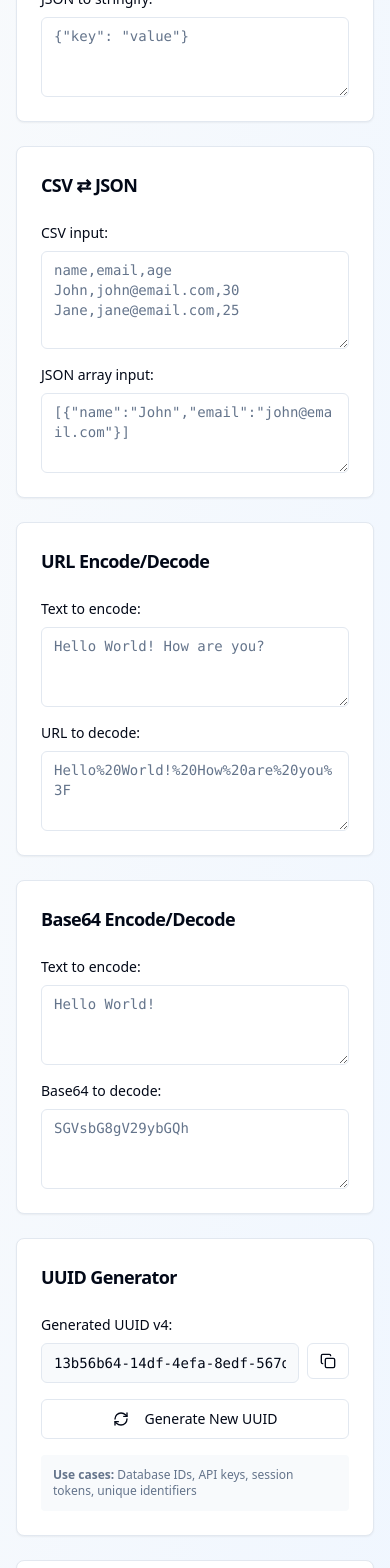
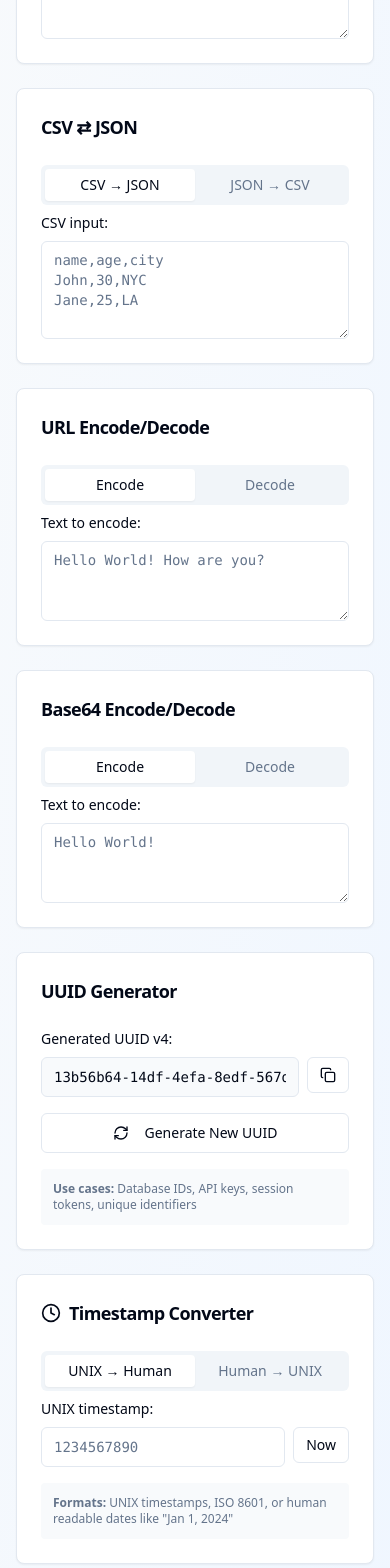
Before and after one commit to ryanjeric/dev-toolbox-quick, a React (Vite) app: page / in a window 390 px wide. Shown: the part 432-2000 px from the top of the page. Built offline with nearby package versions, Linux system fonts and the light colour scheme.

Commit message:
feat: Implement tab navigation for tools
Adds tab navigation to the main page, allowing users to switch between different tools.

```diff
--- a/src/components/Base64Converter.tsx
+++ b/src/components/Base64Converter.tsx
@@ -4,6 +4,7 @@ import { Copy } from "lucide-react";
 import { Button } from "@/components/ui/button";
 import { Card, CardContent, CardHeader, CardTitle } from "@/components/ui/card";
 import { Textarea } from "@/components/ui/textarea";
+import { Tabs, TabsContent, TabsList, TabsTrigger } from "@/components/ui/tabs";
 import { useToast } from "@/hooks/use-toast";
 
 const Base64Converter = () => {
@@ -18,11 +19,7 @@ const Base64Converter = () => {
       setEncodeOutput("");
       return;
     }
-    try {
     setEncodeOutput(btoa(input));
-    } catch (err) {
-      setEncodeOutput("Error encoding to Base64");
-    }
   };
 
   const decodeBase64 = (input: string) => {
@@ -33,7 +30,7 @@ const Base64Converter = () => {
     try {
       setDecodeOutput(atob(input));
     } catch (err) {
-      setDecodeOutput("Invalid Base64 string");
+      setDecodeOutput("Invalid Base64 encoding");
     }
   };
 
@@ -52,8 +49,14 @@ const Base64Converter = () => {
           <span className="text-lg">Base64 Encode/Decode</span>
         </CardTitle>
       </CardHeader>
-      <CardContent className="space-y-4">
-        {/* Encode */}
+      <CardContent>
+        <Tabs defaultValue="encode" className="w-full">
+          <TabsList className="grid w-full grid-cols-2">
+            <TabsTrigger value="encode">Encode</TabsTrigger>
+            <TabsTrigger value="decode">Decode</TabsTrigger>
+          </TabsList>
+
+          <TabsContent value="encode" className="space-y-4">
             <div>
               <label className="text-sm font-medium mb-2 block">Text to encode:</label>
               <Textarea
@@ -64,7 +67,7 @@ const Base64Converter = () => {
                   encodeBase64(e.target.value);
                 }}
                 className="font-mono text-sm"
-            rows={2}
+                rows={3}
               />
             </div>
 
@@ -85,12 +88,13 @@ const Base64Converter = () => {
                   value={encodeOutput}
                   readOnly
                   className="font-mono text-sm bg-slate-50"
-              rows={2}
+                  rows={3}
                 />
               </div>
             )}
+          </TabsContent>
 
-        {/* Decode */}
+          <TabsContent value="decode" className="space-y-4">
             <div>
               <label className="text-sm font-medium mb-2 block">Base64 to decode:</label>
               <Textarea
@@ -101,7 +105,7 @@ const Base64Converter = () => {
                   decodeBase64(e.target.value);
                 }}
                 className="font-mono text-sm"
-            rows={2}
+                rows={3}
               />
             </div>
 
@@ -122,10 +126,12 @@ const Base64Converter = () => {
                   value={decodeOutput}
                   readOnly
                   className="font-mono text-sm bg-slate-50"
-              rows={2}
+                  rows={3}
                 />
               </div>
             )}
+          </TabsContent>
+        </Tabs>
       </CardContent>
     </Card>
   );
--- a/src/components/CsvJsonConverter.tsx
+++ b/src/components/CsvJsonConverter.tsx
@@ -4,6 +4,7 @@ import { Copy } from "lucide-react";
 import { Button } from "@/components/ui/button";
 import { Card, CardContent, CardHeader, CardTitle } from "@/components/ui/card";
 import { Textarea } from "@/components/ui/textarea";
+import { Tabs, TabsContent, TabsList, TabsTrigger } from "@/components/ui/tabs";
 import { useToast } from "@/hooks/use-toast";
 
 const CsvJsonConverter = () => {
@@ -19,21 +20,20 @@ const CsvJsonConverter = () => {
       return;
     }
 
-    try {
     const lines = csv.trim().split('\n');
-      const headers = lines[0].split(',').map(h => h.trim().replace(/"/g, ''));
-      const result = lines.slice(1).map(line => {
-        const values = line.split(',').map(v => v.trim().replace(/"/g, ''));
-        const obj: Record<string, string> = {};
+    const headers = lines[0].split(',').map(h => h.trim());
+    const result = [];
+
+    for (let i = 1; i < lines.length; i++) {
+      const values = lines[i].split(',').map(v => v.trim());
+      const obj: any = {};
       headers.forEach((header, index) => {
         obj[header] = values[index] || '';
       });
-        return obj;
-      });
+      result.push(obj);
+    }
+
     setJsonOutput(JSON.stringify(result, null, 2));
-    } catch (err) {
-      setJsonOutput("Error parsing CSV");
-    }
   };
 
   const jsonToCsv = (json: string) => {
@@ -45,18 +45,21 @@ const CsvJsonConverter = () => {
     try {
       const data = JSON.parse(json);
       if (!Array.isArray(data) || data.length === 0) {
-        setCsvOutput("JSON must be an array of objects");
+        setCsvOutput("Input must be an array of objects");
         return;
       }
 
       const headers = Object.keys(data[0]);
-      const csvHeaders = headers.join(',');
-      const csvRows = data.map(row =>
-        headers.map(header => `"${row[header] || ''}"`).join(',')
-      );
-      setCsvOutput([csvHeaders, ...csvRows].join('\n'));
+      const csvRows = [headers.join(',')];
+
+      data.forEach(row => {
+        const values = headers.map(header => row[header] || '');
+        csvRows.push(values.join(','));
+      });
+
+      setCsvOutput(csvRows.join('\n'));
     } catch (err) {
-      setCsvOutput("Error parsing JSON");
+      setCsvOutput("Invalid JSON");
     }
   };
 
@@ -75,12 +78,18 @@ const CsvJsonConverter = () => {
           <span className="text-lg">CSV ⇄ JSON</span>
         </CardTitle>
       </CardHeader>
-      <CardContent className="space-y-4">
-        {/* CSV to JSON */}
+      <CardContent>
+        <Tabs defaultValue="csv-to-json" className="w-full">
+          <TabsList className="grid w-full grid-cols-2">
+            <TabsTrigger value="csv-to-json">CSV → JSON</TabsTrigger>
+            <TabsTrigger value="json-to-csv">JSON → CSV</TabsTrigger>
+          </TabsList>
+
+          <TabsContent value="csv-to-json" className="space-y-4">
             <div>
               <label className="text-sm font-medium mb-2 block">CSV input:</label>
               <Textarea
-            placeholder="name,email,age&#10;John,john@email.com,30&#10;Jane,jane@email.com,25"
+                placeholder="name,age,city&#10;John,30,NYC&#10;Jane,25,LA"
                 value={csvInput}
                 onChange={(e) => {
                   setCsvInput(e.target.value);
@@ -108,23 +117,24 @@ const CsvJsonConverter = () => {
                   value={jsonOutput}
                   readOnly
                   className="font-mono text-sm bg-slate-50"
-              rows={5}
+                  rows={6}
                 />
               </div>
             )}
+          </TabsContent>
 
-        {/* JSON to CSV */}
+          <TabsContent value="json-to-csv" className="space-y-4">
             <div>
-          <label className="text-sm font-medium mb-2 block">JSON array input:</label>
+              <label className="text-sm font-medium mb-2 block">JSON input (array of objects):</label>
               <Textarea
-            placeholder='[{"name":"John","email":"john@email.com"}]'
+                placeholder='[{"name":"John","age":30,"city":"NYC"},{"name":"Jane","age":25,"city":"LA"}]'
                 value={jsonInput}
                 onChange={(e) => {
                   setJsonInput(e.target.value);
                   jsonToCsv(e.target.value);
                 }}
                 className="font-mono text-sm"
-            rows={3}
+                rows={4}
               />
             </div>
 
@@ -149,6 +159,8 @@ const CsvJsonConverter = () => {
                 />
               </div>
             )}
+          </TabsContent>
+        </Tabs>
       </CardContent>
     </Card>
   );
--- a/src/components/JsonConverter.tsx
+++ b/src/components/JsonConverter.tsx
@@ -1,9 +1,10 @@
 
 import { useState } from "react";
-import { Copy, CheckCircle } from "lucide-react";
+import { Copy } from "lucide-react";
 import { Button } from "@/components/ui/button";
 import { Card, CardContent, CardHeader, CardTitle } from "@/components/ui/card";
 import { Textarea } from "@/components/ui/textarea";
+import { Tabs, TabsContent, TabsList, TabsTrigger } from "@/components/ui/tabs";
 import { useToast } from "@/hooks/use-toast";
 
 const JsonConverter = () => {
@@ -11,37 +12,31 @@ const JsonConverter = () => {
   const [stringInput, setStringInput] = useState("");
   const [jsonOutput, setJsonOutput] = useState("");
   const [stringOutput, setStringOutput] = useState("");
-  const [jsonError, setJsonError] = useState("");
   const { toast } = useToast();
 
-  const formatJson = (input: string) => {
+  const jsonToString = (input: string) => {
     if (!input.trim()) {
       setJsonOutput("");
-      setJsonError("");
       return;
     }
-
     try {
       const parsed = JSON.parse(input);
-      setJsonOutput(JSON.stringify(parsed, null, 2));
-      setJsonError("");
+      setJsonOutput(JSON.stringify(parsed));
     } catch (err) {
-      setJsonError("Invalid JSON format");
-      setJsonOutput("");
+      setJsonOutput("Invalid JSON");
     }
   };
 
-  const stringifyJson = (input: string) => {
+  const stringToJson = (input: string) => {
     if (!input.trim()) {
       setStringOutput("");
       return;
     }
-
     try {
       const parsed = JSON.parse(input);
-      setStringOutput(JSON.stringify(parsed));
+      setStringOutput(JSON.stringify(parsed, null, 2));
     } catch (err) {
-      setStringOutput(JSON.stringify(input));
+      setStringOutput("Invalid JSON string");
     }
   };
 
@@ -57,30 +52,35 @@ const JsonConverter = () => {
     <Card className="h-fit">
       <CardHeader>
         <CardTitle className="flex items-center gap-2">
-          <span className="text-lg">JSON ⇄ String</span>
+          <span className="text-lg">JSON Converter</span>
         </CardTitle>
       </CardHeader>
-      <CardContent className="space-y-4">
-        {/* JSON Formatter */}
+      <CardContent>
+        <Tabs defaultValue="json-to-string" className="w-full">
+          <TabsList className="grid w-full grid-cols-2">
+            <TabsTrigger value="json-to-string">JSON → String</TabsTrigger>
+            <TabsTrigger value="string-to-json">String → JSON</TabsTrigger>
+          </TabsList>
+
+          <TabsContent value="json-to-string" className="space-y-4">
             <div>
-          <label className="text-sm font-medium mb-2 block">Paste JSON to format:</label>
+              <label className="text-sm font-medium mb-2 block">JSON input:</label>
               <Textarea
-            placeholder='{"name": "value"}'
+                placeholder='{"name": "John", "age": 30}'
                 value={jsonInput}
                 onChange={(e) => {
                   setJsonInput(e.target.value);
-              formatJson(e.target.value);
+                  jsonToString(e.target.value);
                 }}
                 className="font-mono text-sm"
-            rows={3}
+                rows={4}
               />
-          {jsonError && <p className="text-red-500 text-xs mt-1">{jsonError}</p>}
             </div>
 
             {jsonOutput && (
               <div>
                 <div className="flex items-center justify-between mb-2">
-              <label className="text-sm font-medium">Formatted JSON:</label>
+                  <label className="text-sm font-medium">String output:</label>
                   <Button
                     size="sm"
                     variant="outline"
@@ -94,30 +94,31 @@ const JsonConverter = () => {
                   value={jsonOutput}
                   readOnly
                   className="font-mono text-sm bg-slate-50"
-              rows={5}
+                  rows={3}
                 />
               </div>
             )}
+          </TabsContent>
 
-        {/* JSON to String */}
+          <TabsContent value="string-to-json" className="space-y-4">
             <div>
-          <label className="text-sm font-medium mb-2 block">JSON to stringify:</label>
+              <label className="text-sm font-medium mb-2 block">JSON string input:</label>
               <Textarea
-            placeholder='{"key": "value"}'
+                placeholder='{"name":"John","age":30}'
                 value={stringInput}
                 onChange={(e) => {
                   setStringInput(e.target.value);
-              stringifyJson(e.target.value);
+                  stringToJson(e.target.value);
                 }}
                 className="font-mono text-sm"
-            rows={3}
+                rows={4}
               />
             </div>
 
             {stringOutput && (
               <div>
                 <div className="flex items-center justify-between mb-2">
-              <label className="text-sm font-medium">String output:</label>
+                  <label className="text-sm font-medium">Formatted JSON:</label>
                   <Button
                     size="sm"
                     variant="outline"
@@ -131,10 +132,12 @@ const JsonConverter = () => {
                   value={stringOutput}
                   readOnly
                   className="font-mono text-sm bg-slate-50"
-              rows={2}
+                  rows={6}
                 />
               </div>
             )}
+          </TabsContent>
+        </Tabs>
       </CardContent>
     </Card>
   );
--- a/src/components/TimestampConverter.tsx
+++ b/src/components/TimestampConverter.tsx
@@ -1,38 +1,41 @@
 
 import { useState } from "react";
-import { Copy } from "lucide-react";
+import { Copy, Calendar, Clock } from "lucide-react";
 import { Button } from "@/components/ui/button";
 import { Card, CardContent, CardHeader, CardTitle } from "@/components/ui/card";
 import { Input } from "@/components/ui/input";
+import { Tabs, TabsContent, TabsList, TabsTrigger } from "@/components/ui/tabs";
 import { useToast } from "@/hooks/use-toast";
 
 const TimestampConverter = () => {
-  const [unixInput, setUnixInput] = useState("");
+  const [timestamp, setTimestamp] = useState("");
   const [dateInput, setDateInput] = useState("");
-  const [humanOutput, setHumanOutput] = useState("");
+  const [humanDate, setHumanDate] = useState("");
   const [unixOutput, setUnixOutput] = useState("");
-  const [currentTime, setCurrentTime] = useState({
-    unix: Math.floor(Date.now() / 1000),
-    human: new Date().toISOString()
-  });
   const { toast } = useToast();
 
-  const convertUnixToHuman = (unix: string) => {
-    if (!unix.trim()) {
-      setHumanOutput("");
+  const convertToHuman = (ts: string) => {
+    if (!ts.trim()) {
+      setHumanDate("");
       return;
     }
 
     try {
-      const timestamp = parseInt(unix);
-      const date = new Date(timestamp * 1000);
-      setHumanOutput(date.toISOString());
+      const timestamp = parseInt(ts);
+      if (isNaN(timestamp)) {
+        setHumanDate("Invalid timestamp");
+        return;
+      }
+
+      // Handle both seconds and milliseconds
+      const date = new Date(timestamp > 9999999999 ? timestamp : timestamp * 1000);
+      setHumanDate(date.toISOString().replace('T', ' ').slice(0, 19) + ' UTC');
     } catch (err) {
-      setHumanOutput("Invalid timestamp");
+      setHumanDate("Invalid timestamp");
     }
   };
 
-  const convertHumanToUnix = (dateStr: string) => {
+  const convertToUnix = (dateStr: string) => {
     if (!dateStr.trim()) {
       setUnixOutput("");
       return;
@@ -40,18 +43,21 @@ const TimestampConverter = () => {
 
     try {
       const date = new Date(dateStr);
-      const unix = Math.floor(date.getTime() / 1000);
-      setUnixOutput(unix.toString());
+      if (isNaN(date.getTime())) {
+        setUnixOutput("Invalid date format");
+        return;
+      }
+
+      setUnixOutput(Math.floor(date.getTime() / 1000).toString());
     } catch (err) {
       setUnixOutput("Invalid date format");
     }
   };
 
-  const updateCurrentTime = () => {
-    setCurrentTime({
-      unix: Math.floor(Date.now() / 1000),
-      human: new Date().toISOString()
-    });
+  const getCurrentTimestamp = () => {
+    const now = Math.floor(Date.now() / 1000);
+    setTimestamp(now.toString());
+    convertToHuman(now.toString());
   };
 
   const copyToClipboard = async (text: string) => {
@@ -62,101 +68,76 @@ const TimestampConverter = () => {
     });
   };
 
-  // Update current time every second
-  useState(() => {
-    const interval = setInterval(updateCurrentTime, 1000);
-    return () => clearInterval(interval);
-  });
-
   return (
     <Card className="h-fit">
       <CardHeader>
         <CardTitle className="flex items-center gap-2">
+          <Clock className="h-5 w-5" />
           <span className="text-lg">Timestamp Converter</span>
         </CardTitle>
       </CardHeader>
-      <CardContent className="space-y-4">
-        {/* Current Time */}
-        <div className="bg-blue-50 p-3 rounded-lg">
-          <div className="text-sm font-medium mb-2">Current Time:</div>
-          <div className="flex items-center gap-2 mb-1">
-            <span className="text-xs text-slate-600 w-12">Unix:</span>
+      <CardContent>
+        <Tabs defaultValue="unix-to-human" className="w-full">
+          <TabsList className="grid w-full grid-cols-2">
+            <TabsTrigger value="unix-to-human">UNIX → Human</TabsTrigger>
+            <TabsTrigger value="human-to-unix">Human → UNIX</TabsTrigger>
+          </TabsList>
+
+          <TabsContent value="unix-to-human" className="space-y-4">
+            <div>
+              <label className="text-sm font-medium mb-2 block">UNIX timestamp:</label>
+              <div className="flex gap-2">
                 <Input
-              value={currentTime.unix}
-              readOnly
-              className="font-mono text-xs h-7"
+                  placeholder="1234567890"
+                  value={timestamp}
+                  onChange={(e) => {
+                    setTimestamp(e.target.value);
+                    convertToHuman(e.target.value);
+                  }}
+                  className="font-mono text-sm"
                 />
                 <Button
                   size="sm"
                   variant="outline"
-              onClick={() => copyToClipboard(currentTime.unix.toString())}
-              className="h-7 px-2"
+                  onClick={getCurrentTimestamp}
+                  className="px-3 whitespace-nowrap"
                 >
-              <Copy className="h-3 w-3" />
-            </Button>
-          </div>
-          <div className="flex items-center gap-2">
-            <span className="text-xs text-slate-600 w-12">ISO:</span>
-            <Input
-              value={currentTime.human}
-              readOnly
-              className="font-mono text-xs h-7"
-            />
-            <Button
-              size="sm"
-              variant="outline"
-              onClick={() => copyToClipboard(currentTime.human)}
-              className="h-7 px-2"
-            >
-              <Copy className="h-3 w-3" />
+                  Now
                 </Button>
               </div>
             </div>
 
-        {/* Unix to Human */}
-        <div>
-          <label className="text-sm font-medium mb-2 block">Unix timestamp:</label>
-          <Input
-            placeholder="1609459200"
-            value={unixInput}
-            onChange={(e) => {
-              setUnixInput(e.target.value);
-              convertUnixToHuman(e.target.value);
-            }}
-            className="font-mono text-sm"
-          />
-        </div>
-
-        {humanOutput && (
+            {humanDate && (
               <div>
                 <div className="flex items-center justify-between mb-2">
                   <label className="text-sm font-medium">Human readable:</label>
                   <Button
                     size="sm"
                     variant="outline"
-                onClick={() => copyToClipboard(humanOutput)}
+                    onClick={() => copyToClipboard(humanDate)}
                     className="h-7 px-2"
                   >
                     <Copy className="h-3 w-3" />
                   </Button>
                 </div>
                 <Input
-              value={humanOutput}
+                  value={humanDate}
                   readOnly
                   className="font-mono text-sm bg-slate-50"
                 />
               </div>
             )}
+          </TabsContent>
 
-        {/* Human to Unix */}
+          <TabsContent value="human-to-unix" className="space-y-4">
             <div>
-          <label className="text-sm font-medium mb-2 block">Date/time (ISO or any format):</label>
+              <label className="text-sm font-medium mb-2 block">Date (ISO format or readable):</label>
               <Input
-            placeholder="2021-01-01T00:00:00Z"
+                placeholder="2024-01-01 12:00:00 or Jan 1, 2024"
                 value={dateInput}
                 onChange={(e) => {
                   setDateInput(e.target.value);
-              convertHumanToUnix(e.target.value);
+                  convertToUnix(e.target.value);
                 }}
                 className="font-mono text-sm"
               />
@@ -165,7 +146,7 @@ const TimestampConverter = () => {
             {unixOutput && (
               <div>
                 <div className="flex items-center justify-between mb-2">
-              <label className="text-sm font-medium">Unix timestamp:</label>
+                  <label className="text-sm font-medium">UNIX timestamp:</label>
                   <Button
                     size="sm"
                     variant="outline"
@@ -182,6 +163,12 @@ const TimestampConverter = () => {
                 />
               </div>
             )}
+          </TabsContent>
+        </Tabs>
+
+        <div className="text-xs text-slate-500 bg-slate-50 p-3 rounded mt-4">
+          <strong>Formats:</strong> UNIX timestamps, ISO 8601, or human readable dates like "Jan 1, 2024"
+        </div>
       </CardContent>
     </Card>
   );
--- a/src/components/UrlConverter.tsx
+++ b/src/components/UrlConverter.tsx
@@ -4,6 +4,7 @@ import { Copy } from "lucide-react";
 import { Button } from "@/components/ui/button";
 import { Card, CardContent, CardHeader, CardTitle } from "@/components/ui/card";
 import { Textarea } from "@/components/ui/textarea";
+import { Tabs, TabsContent, TabsList, TabsTrigger } from "@/components/ui/tabs";
 import { useToast } from "@/hooks/use-toast";
 
 const UrlConverter = () => {
@@ -48,8 +49,14 @@ const UrlConverter = () => {
           <span className="text-lg">URL Encode/Decode</span>
         </CardTitle>
       </CardHeader>
-      <CardContent className="space-y-4">
-        {/* Encode */}
+      <CardContent>
+        <Tabs defaultValue="encode" className="w-full">
+          <TabsList className="grid w-full grid-cols-2">
+            <TabsTrigger value="encode">Encode</TabsTrigger>
+            <TabsTrigger value="decode">Decode</TabsTrigger>
+          </TabsList>
+
+          <TabsContent value="encode" className="space-y-4">
             <div>
               <label className="text-sm font-medium mb-2 block">Text to encode:</label>
               <Textarea
@@ -60,7 +67,7 @@ const UrlConverter = () => {
                   encodeUrl(e.target.value);
                 }}
                 className="font-mono text-sm"
-            rows={2}
+                rows={3}
               />
             </div>
 
@@ -81,12 +88,13 @@ const UrlConverter = () => {
                   value={encodeOutput}
                   readOnly
                   className="font-mono text-sm bg-slate-50"
-              rows={2}
+                  rows={3}
                 />
               </div>
             )}
+          </TabsContent>
 
-        {/* Decode */}
+          <TabsContent value="decode" className="space-y-4">
             <div>
               <label className="text-sm font-medium mb-2 block">URL to decode:</label>
               <Textarea
@@ -97,7 +105,7 @@ const UrlConverter = () => {
                   decodeUrl(e.target.value);
                 }}
                 className="font-mono text-sm"
-            rows={2}
+                rows={3}
               />
             </div>
 
@@ -118,10 +126,12 @@ const UrlConverter = () => {
                   value={decodeOutput}
                   readOnly
                   className="font-mono text-sm bg-slate-50"
-              rows={2}
+                  rows={3}
                 />
               </div>
             )}
+          </TabsContent>
+        </Tabs>
       </CardContent>
     </Card>
   );
```
Also changed, not shown: src/components/TextCaseConverter.tsx (+48 -72 lines). Lines whose indentation alone changed are shown as unchanged.
